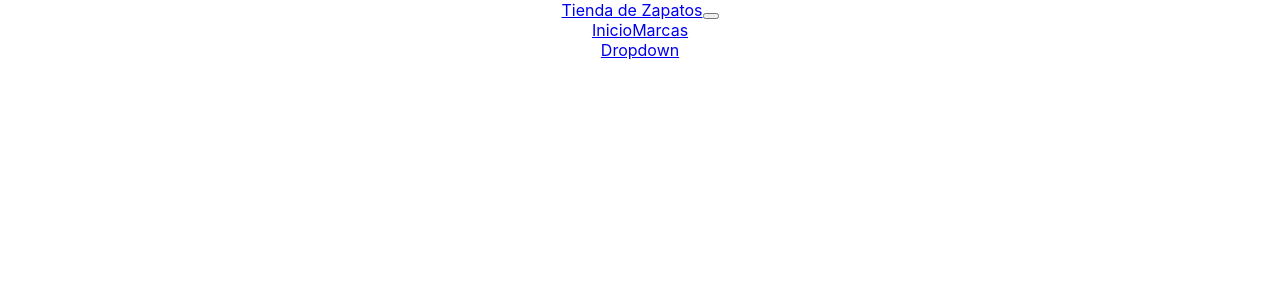
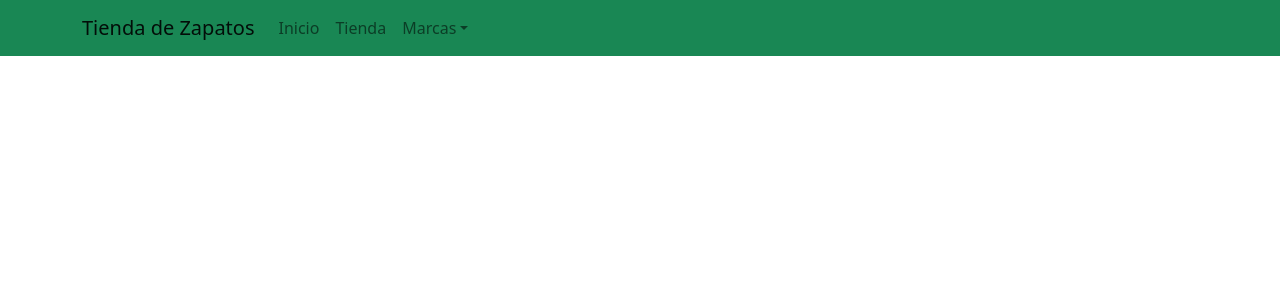
Before and after one commit to matous18/Zapatos-Tous, a React (Create React App) app: page / in a window 1280 px wide. Shown: the top 300 px of the page. Built offline with nearby package versions, Linux system fonts and the light colour scheme.

Commit message:
Agregando NavBar

```diff
--- a/src/App.js
+++ b/src/App.js
@@ -1,6 +1,6 @@
-import logo from './logo.svg';
 import './App.css';
 import NavBar from './components/Navbar/NavBar';
+import 'bootstrap/dist/css/bootstrap.css'
 
 function App() {
   return (
--- a/src/components/Navbar/NavBar.js
+++ b/src/components/Navbar/NavBar.js
@@ -5,15 +5,15 @@ import NavDropdown from 'react-bootstrap/NavDropdown';
 
 function NavBar() {
   return (
-    <Navbar bg="light" expand="lg">
+    <Navbar bg="success" expand="lg">
       <Container>
         <Navbar.Brand href="#home">Tienda de Zapatos</Navbar.Brand>
         <Navbar.Toggle aria-controls="basic-navbar-nav" />
         <Navbar.Collapse id="basic-navbar-nav">
           <Nav className="me-auto">
             <Nav.Link href="#home">Inicio</Nav.Link>
-            <Nav.Link href="#link">Marcas</Nav.Link>
-            <NavDropdown title="Dropdown" id="basic-nav-dropdown">
+            <Nav.Link href="#link">Tienda</Nav.Link>
+            <NavDropdown title="Marcas" id="basic-nav-dropdown">
               <NavDropdown.Item href="#action/3.1">Marca1</NavDropdown.Item>
               <NavDropdown.Item href="#action/3.2">
                 Marca2
```
